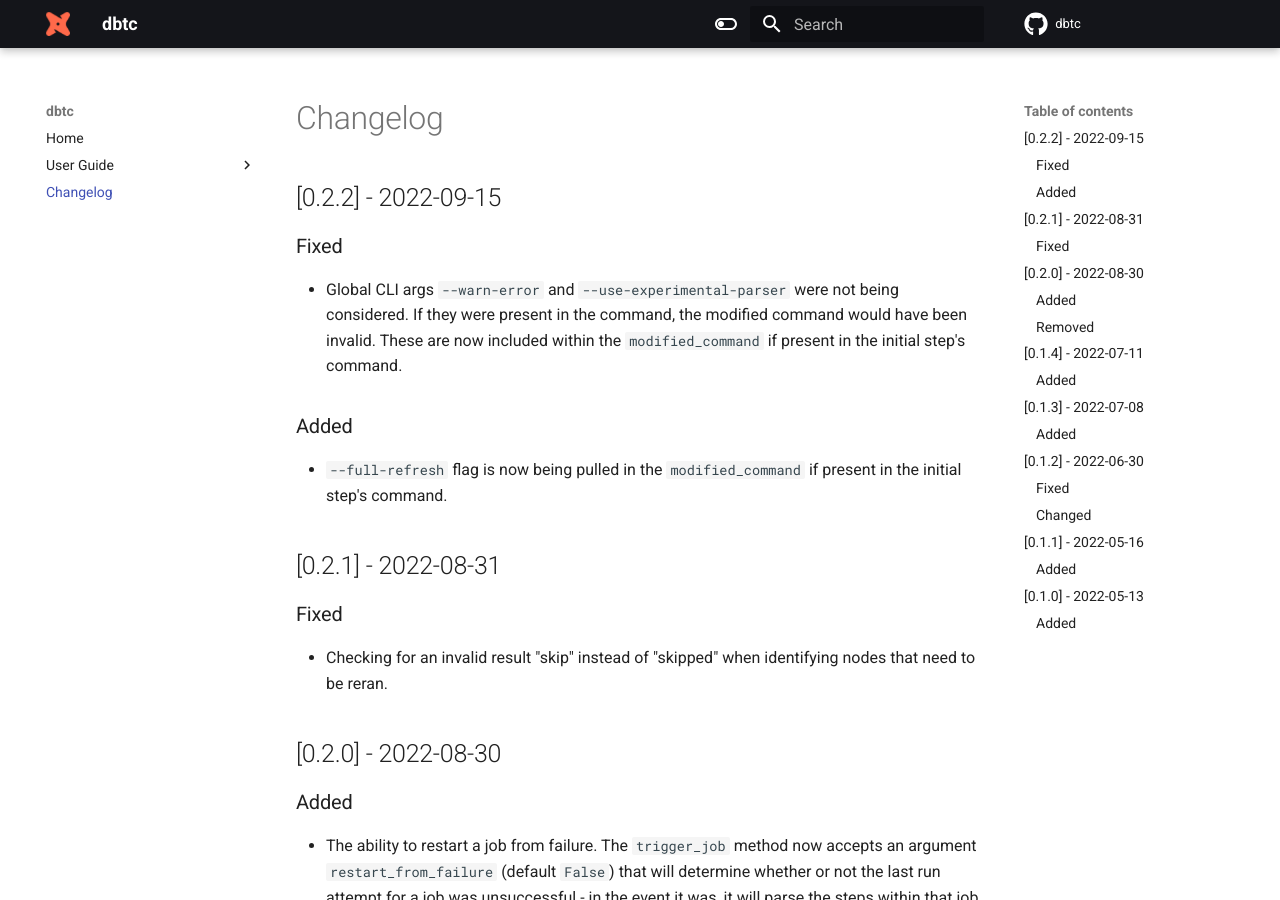
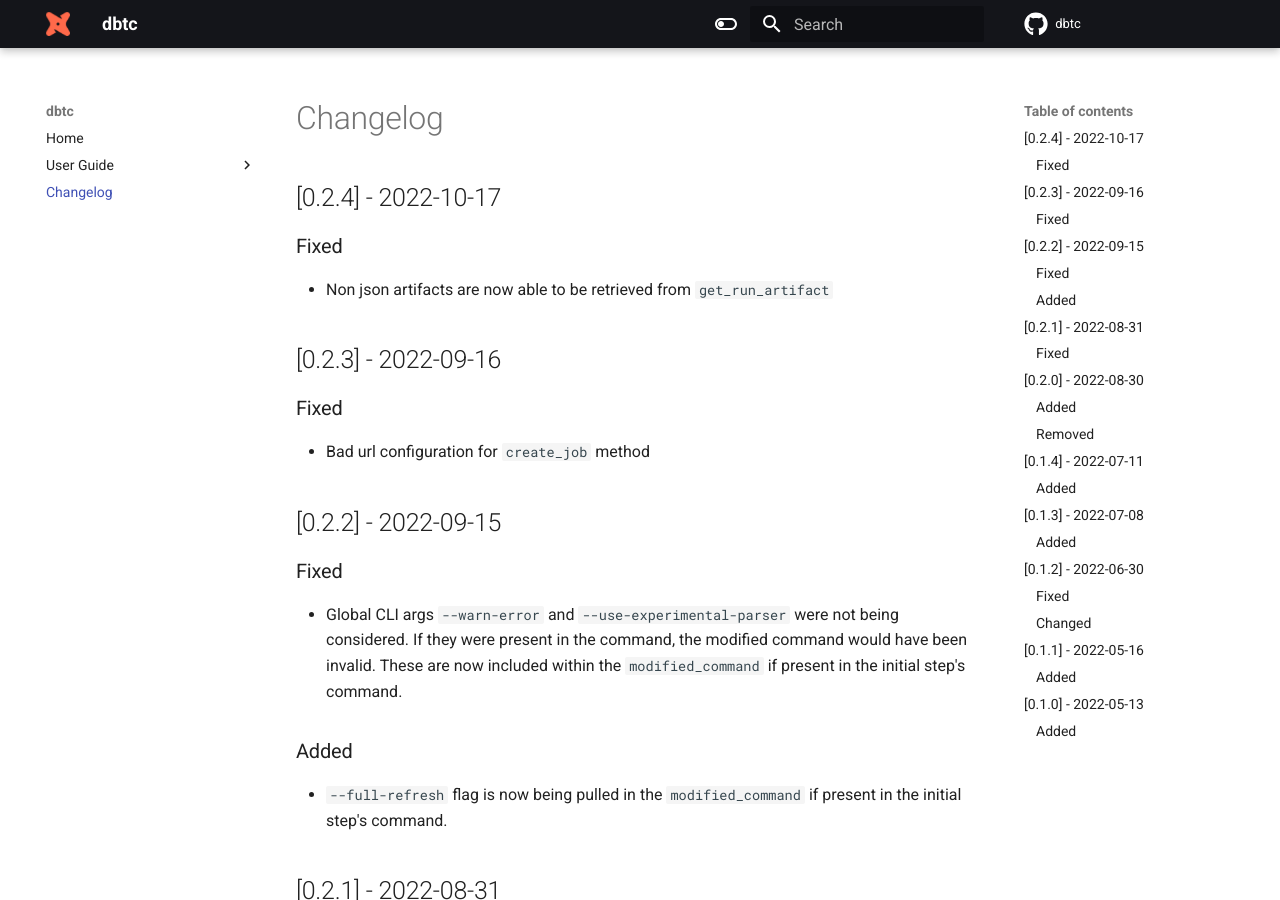
Before and after one commit to dpguthrie/dbtc, an MkDocs documentation site: the page built from docs/changelog.md, in a window 1280 px wide and 900 px high. Built offline with MkDocs 1.6.1 and Material for MkDocs 9.7.7, drawn with Linux system fonts in a browser that asks for light colours; comment, search, counter and statistics services are not loaded; the version menu is left out.

Commit message:
Update changelog for 0.2.4

```diff
--- a/docs/changelog.md
+++ b/docs/changelog.md
@@ -1,4 +1,14 @@
 # Changelog
+
+## [0.2.4] - 2022-10-17
+
+### Fixed
+- Non json artifacts are now able to be retrieved from `get_run_artifact`
+
+## [0.2.3] - 2022-09-16
+
+### Fixed
+- Bad url configuration for `create_job` method
 
 ## [0.2.2] - 2022-09-15
 
```
Also changed, not shown: CHANGELOG.md (+5 -0 lines).
